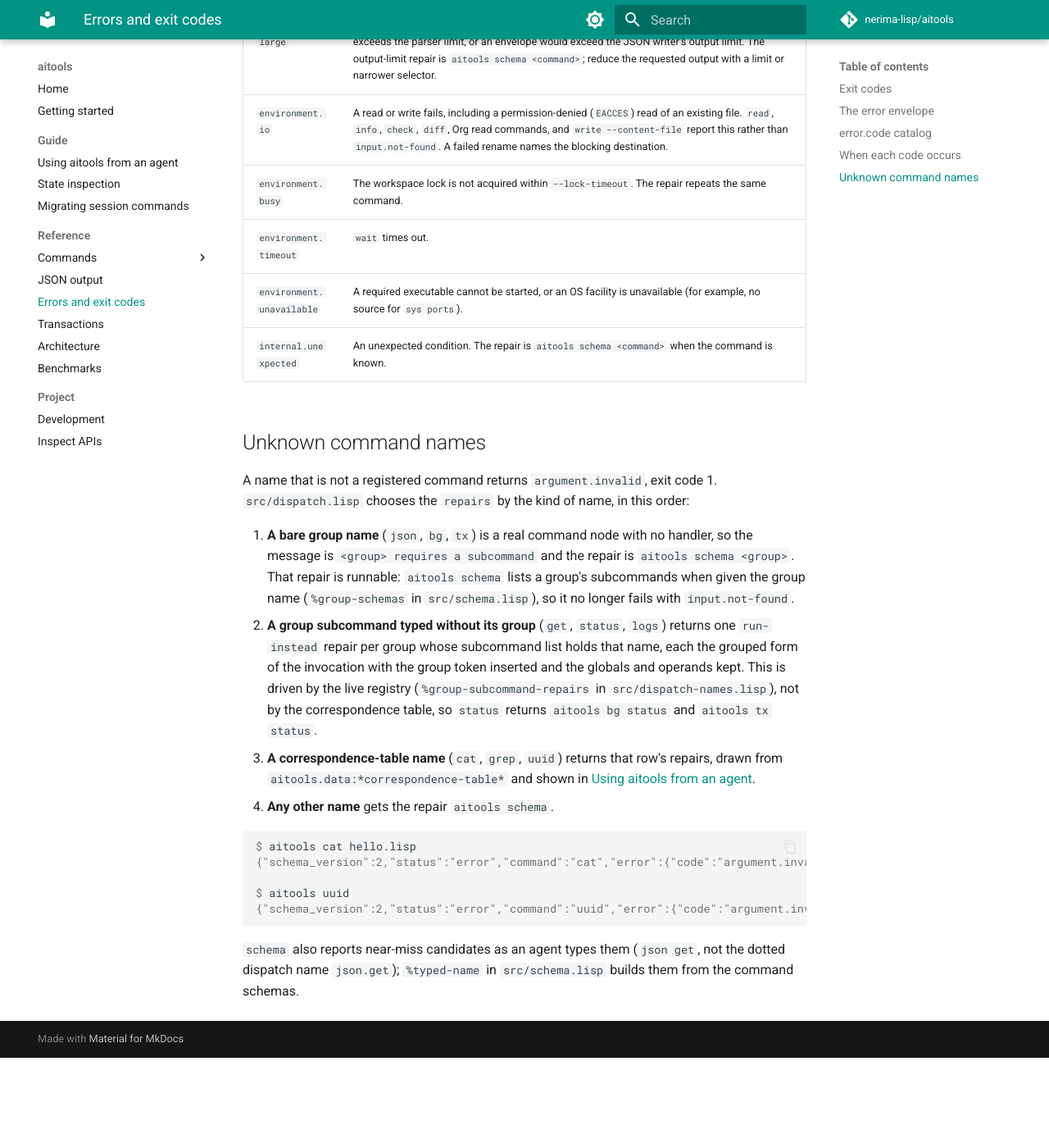
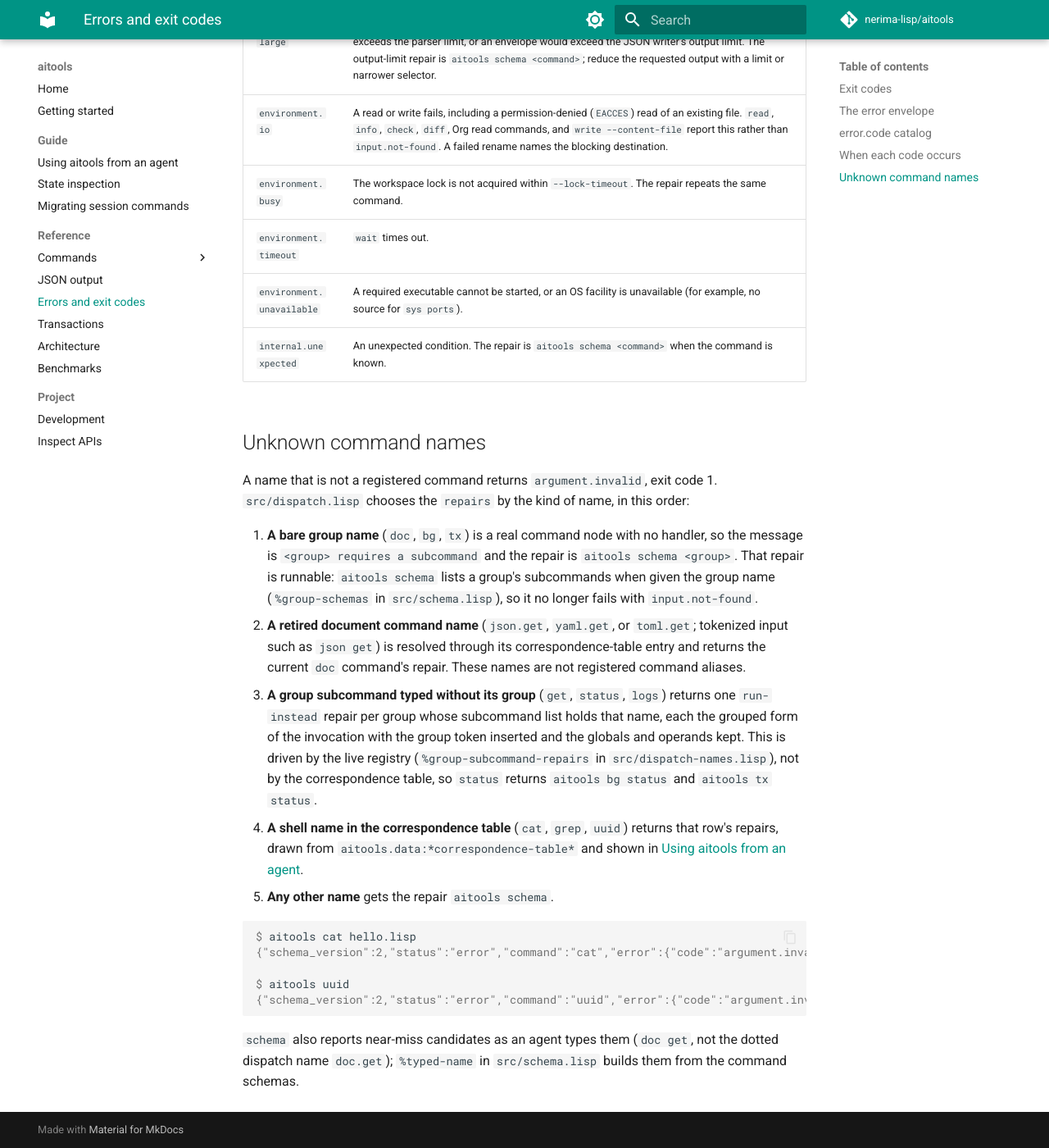
Before and after one commit to nerima-lisp/aitools, an MkDocs documentation site: the page built from docs/src/reference/errors.md, in a window 1280 px wide and 1400 px high, scrolled down 6447 px. Shown: the whole window at 82% size. Built offline with MkDocs 1.6.1 and Material for MkDocs 9.7.7, drawn with Linux system fonts in a browser that asks for light colours; comment, search, counter and statistics services are not loaded; before the commit the page ends 7737 px from its top, so only the background shows below that; some of the changed text lies outside the part shown.

Commit message:
docs: document retired structured document commands

````diff
--- a/docs/src/reference/errors.md
+++ b/docs/src/reference/errors.md
@@ -86,9 +86,9 @@ lock, and `internal.unexpected` for an uncaught condition
 | `argument.invalid` | Argument parsing fails, a value has the wrong type or range, options that exclude each other are combined, or a required guard or input is missing. It also covers `chmod --mode` setting a setuid, setgid, or sticky bit, an invalid date for `touch --mtime`, a non-numeric `table agg` column, and unknown command names. `org query` uses it for an invalid or non-minute-aligned `--at`, an unknown `--tz`, or an unsupported `--dst-policy`. Malformed `--range` and non-ASCII digits in numeric options are invalid too. |
 | `input.not-found` | A file, symbol, JSON Pointer, archive entry, op, tx, bg process, or snapshot does not exist (a true `ENOENT`). Files and entries come with `candidates`. A file that exists but cannot be read is `environment.io`, not this code. |
 | `input.not-utf8` | A text edit or Org read command receives bytes that are not valid UTF-8. |
-| `input.unsupported-format` | A file is not in a format the command handles (`json`, `table`, `archive`, `check`), an encoding is unsupported, or `org export` encounters unsupported syntax or a file, ID, or internal link. |
+| `input.unsupported-format` | A file is not in a format the command handles (`doc`, `table`, `archive`, `check`), an encoding is unsupported, or `org export` encounters unsupported syntax or a file, ID, or internal link. |
 | `input.unsupported-language` | The `code` group, `--symbol`, or `transform --op comment` meets a language outside the pattern table. |
-| `input.syntax-error` | `check` finds a syntax error; a regular expression, diff, Org document, or Org match expression is malformed; a regex exceeds its step limit; a value does not parse (`util decode`, `util calc`, `time convert`); or `transcode` meets bytes it cannot decode. YAML and TOML `doc` reads and writes use this for malformed input; `doc set --stdin`, `doc merge --stdin`, and `doc patch --stdin` use it for malformed JSON. TOML integer range errors use it too. Org parse and match errors include source diagnostics. |
+| `input.syntax-error` | `check` finds a syntax error; a regular expression, diff, Org document, or Org match expression is malformed; a regex exceeds its step limit; a value does not parse (`util decode`, `util calc`, `time convert`); or `transcode` meets bytes it cannot decode. Structured-document reads and writes use this for malformed input; `doc set --stdin`, `doc merge --stdin`, and `doc patch --stdin` use it for malformed JSON. TOML integer range errors use it too. Org parse and match errors include source diagnostics. |
 | `input.unsupported-value` | A YAML or TOML `doc` read or write encounters a value outside the JSON subset, such as a custom YAML tag, a cyclic alias, duplicate or non-string mapping keys, multiple YAML documents, or a non-finite float. |
 | `selection.no-match` | A selector matches nothing, an `apply` hunk does not fit, or a JSON Patch `test` fails. When a command can suggest alternatives, it includes them in `candidates`; the entries depend on the command. |
 | `selection.ambiguous` | A selector that must be unique matches more than once. The matches come as `candidates`. |
@@ -111,22 +111,26 @@ A name that is not a registered command returns `argument.invalid`, exit
 code 1. `src/dispatch.lisp` chooses the `repairs` by the kind of name, in
 this order:
 
-1. **A bare group name** (`json`, `bg`, `tx`) is a real command node with no
+1. **A bare group name** (`doc`, `bg`, `tx`) is a real command node with no
    handler, so the message is `<group> requires a subcommand` and the repair
    is `aitools schema <group>`. That repair is runnable: `aitools schema`
    lists a group's subcommands when given the group name (`%group-schemas`
    in `src/schema.lisp`), so it no longer fails with `input.not-found`.
-2. **A group subcommand typed without its group** (`get`, `status`, `logs`)
+2. **A retired document command name** (`json.get`, `yaml.get`, or
+   `toml.get`; tokenized input such as `json get`) is resolved through its
+   correspondence-table entry and returns the current `doc` command's repair.
+   These names are not registered command aliases.
+3. **A group subcommand typed without its group** (`get`, `status`, `logs`)
    returns one `run-instead` repair per group whose subcommand list
    holds that name, each the grouped form of the invocation with the group
    token inserted and the globals and operands kept. This is driven by the
    live registry (`%group-subcommand-repairs` in `src/dispatch-names.lisp`), not by
    the correspondence table, so `status` returns `aitools bg status` and
    `aitools tx status`.
-3. **A correspondence-table name** (`cat`, `grep`, `uuid`)
+4. **A shell name in the correspondence table** (`cat`, `grep`, `uuid`)
    returns that row's repairs, drawn from `aitools.data:*correspondence-table*`
    and shown in [Using aitools from an agent](../guide/agents.md#shell-commands-and-their-aitools-replacements).
-4. **Any other name** gets the repair `aitools schema`.
+5. **Any other name** gets the repair `aitools schema`.
 
 ```console
 $ aitools cat hello.lisp
@@ -136,6 +140,6 @@ $ aitools uuid
 {"schema_version":2,"status":"error","command":"uuid","error":{"code":"argument.invalid","message":"unknown command uuid","exit_code":1,"repairs":[{"action":"run-instead","detail":"`uuid` is the `util` group's subcommand; include the group name.","command":"aitools util uuid"}]}}
 ```
 
-`schema` also reports near-miss candidates as an agent types them (`json get`,
-not the dotted dispatch name `json.get`); `%typed-name` in `src/schema.lisp`
+`schema` also reports near-miss candidates as an agent types them (`doc get`,
+not the dotted dispatch name `doc.get`); `%typed-name` in `src/schema.lisp`
 builds them from the command schemas.
````
Also changed, not shown: docs/src/guide/agents.md (+19 -10 lines), docs/src/reference/commands/edit.md (+5 -5 lines), 1 other file.
